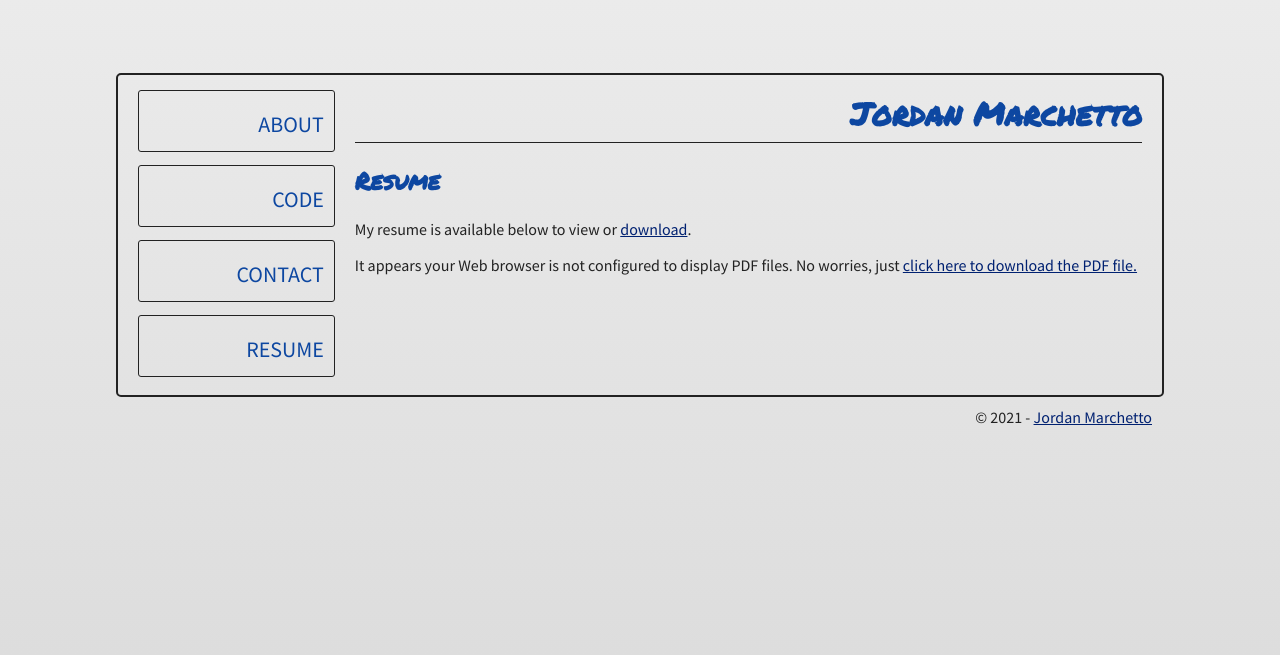
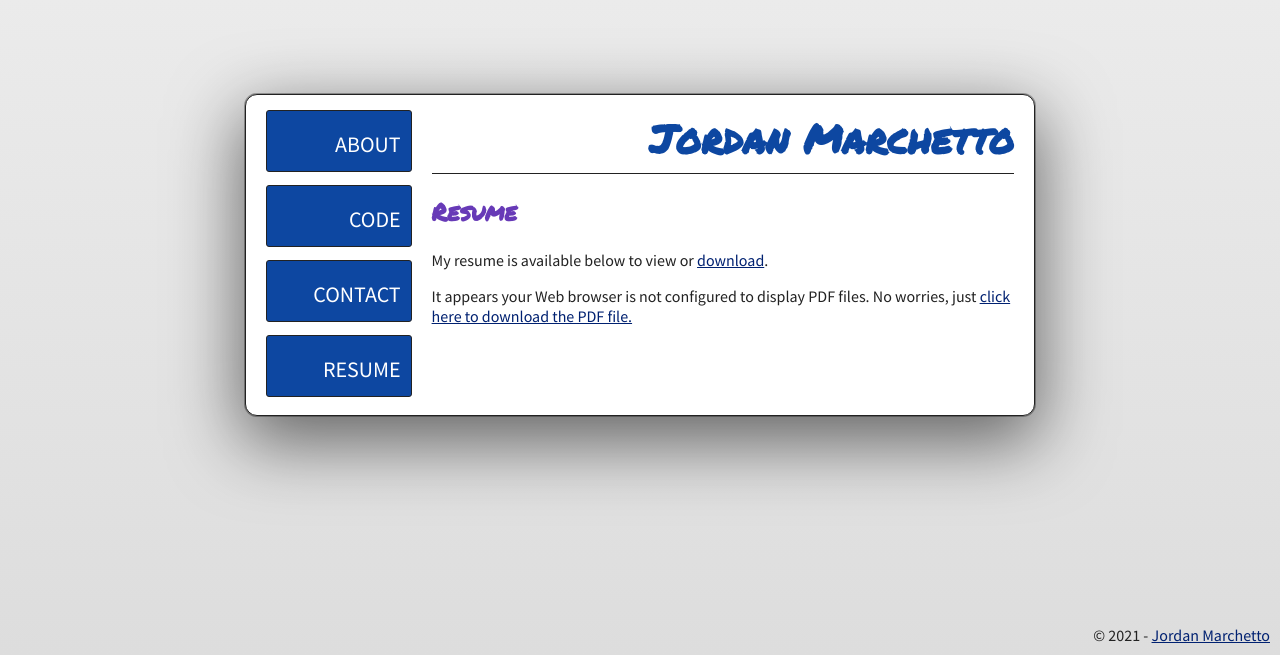
Before and after one commit to jordanmarchetto/personal-site, a Next.js app: page /resume in a window 1280 px wide. Shown: the part 145-800 px from the top of the page. Built offline with nearby package versions, Linux system fonts and the light colour scheme.

Commit message:
update css

```diff
--- a/styles/MainLayout.module.css
+++ b/styles/MainLayout.module.css
@@ -15,16 +15,20 @@
 }
 
 .content{
-  border: 2px solid var(--border-color);
-  border-radius: 5px;
+  border: 1px solid var(--border-color);
+  border-radius: 0.75rem;
   align-items: center;
   vertical-align: middle;
-  width:80%;
-  max-width: 80%;
+  width:60%;
+  max-width: 60%;
   display:flex;
   align-items: flex-start;
   padding:10px;
   flex-basis: 100%;
+  background: white;
+  max-height: 420px;
+  overflow: auto;
+  box-shadow:  0 22px 70px 4px rgba(0,0,0,0.56), 0 0 0 1px rgba(0, 0, 0, 0.3);
 }
 .navigation{
   flex-basis: 20%;
@@ -34,16 +38,14 @@
   flex-basis: 80%;
   padding: 0px 10px;
 }
-
-.break{
-  flex-basis: 100%;
-  height:0;
-
-}
-
 .copyright{
+  /*
   text-align: right;
-  width:80%;
-  max-width: 80%;
+  width:60%;
+  max-width: 60%;
+  */
+  position: absolute;
+  bottom: 0px;
+  right: 0px;
   padding:10px;
 }
--- a/styles/Navigation.module.css
+++ b/styles/Navigation.module.css
@@ -19,10 +19,18 @@
   font-size: 2em;
   text-align: right;
   padding: 0px 10px;
+
+  background: var(--primary-color);
+  color: white;
 }
 
 .navItem:hover{
   cursor: pointer;
   color: var(--primary-color-hover);
   border-color: var(--border-color-hover);
+
+  color: white;
+  background: var(--primary-color-hover);
+  box-shadow:  1px 3px 10px 1px rgba(0,0,0,0.36), 0 0 0 1px rgba(0, 0, 0, 0.1);
+
 }
--- a/styles/globals.css
+++ b/styles/globals.css
@@ -29,9 +29,20 @@ body {
   color: var(--text-color);
 }
 
-h1, h2, h3, h4, h5, h6{
+h1{
   font-family: 'Permanent Marker', sans-serif;
   color: var(--primary-color);
+  font-size: 2.5em;
+  margin-bottom: 0px;
+}
+
+h2, h3, h4, h5, h6{
+  font-family: 'Permanent Marker', sans-serif;
+  color: var(--secondary-color);
+}
+
+strong{
+  color: var(--secondary-color);
 }
 
 a{
```
